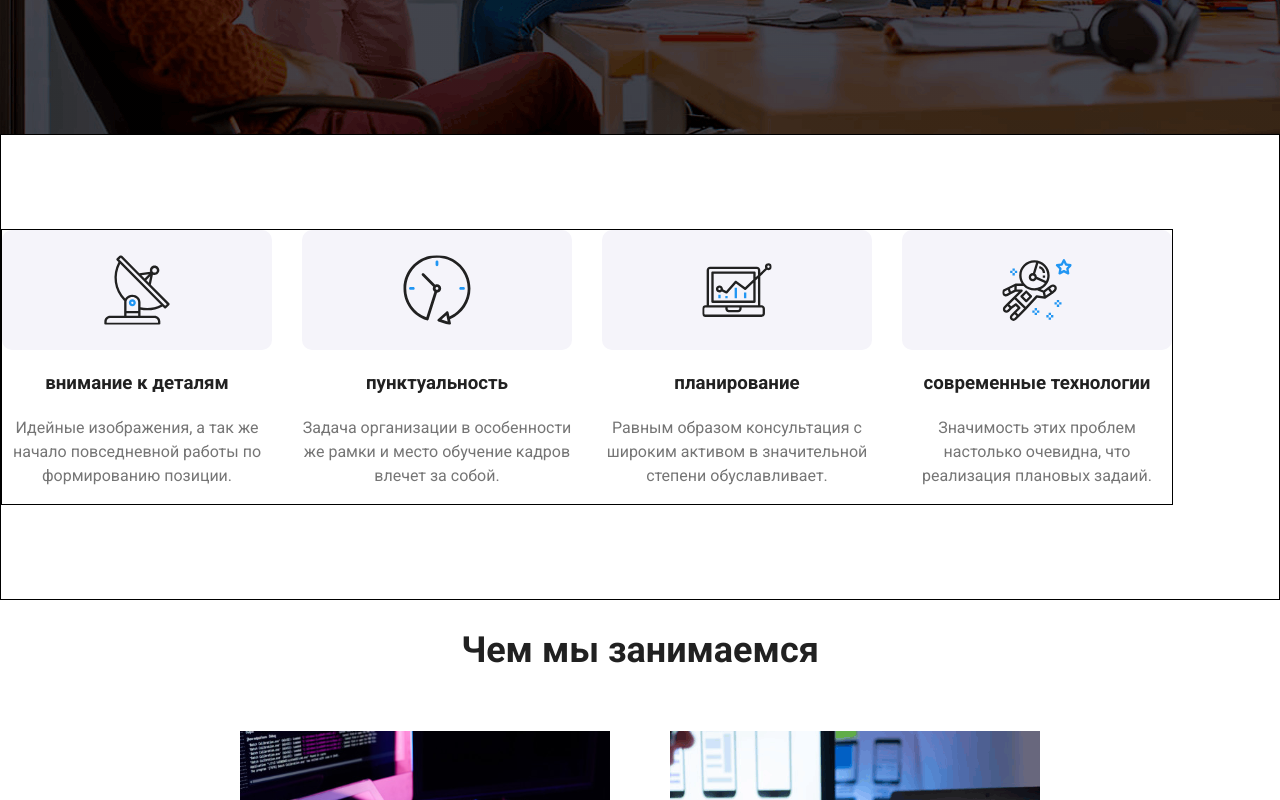
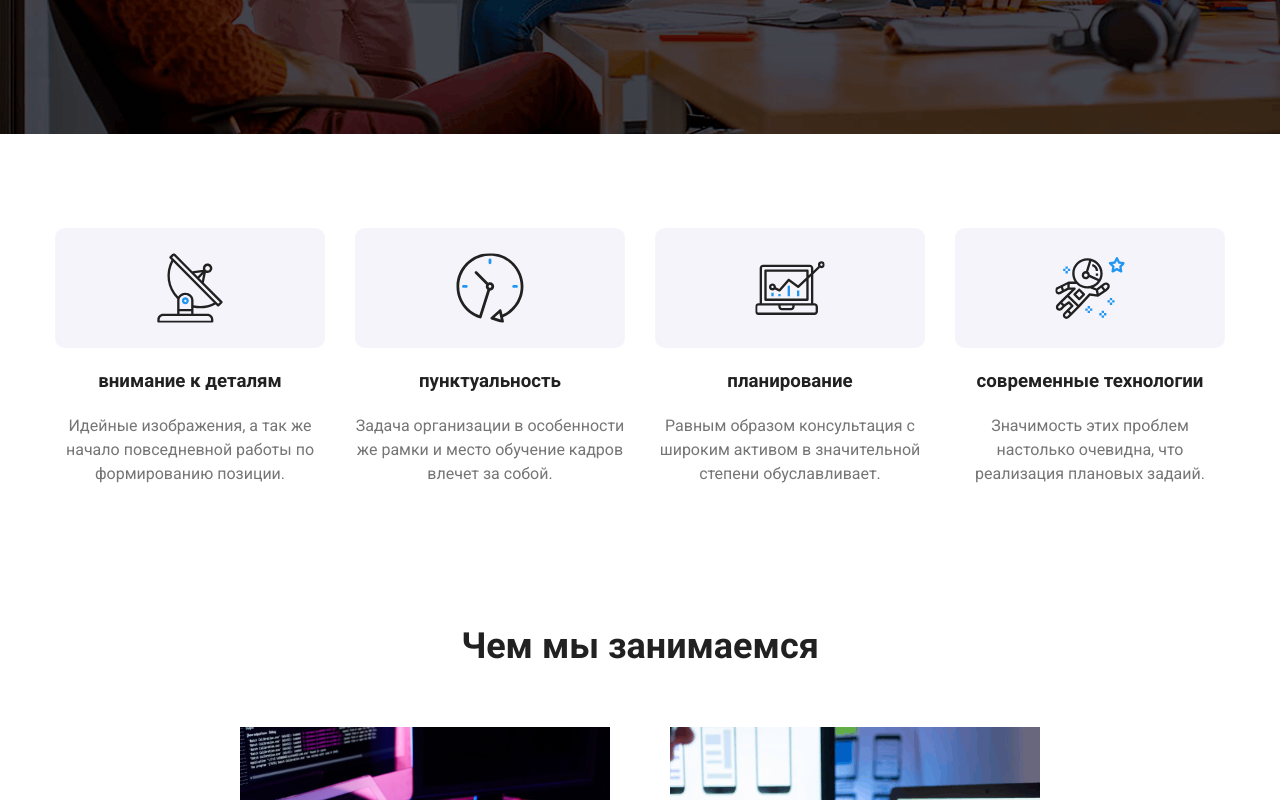
Before and after one commit to VdmPrkhdk/goit-markup-hw-03, a plain HTML site: page index.html in a window 1280 px wide. Shown: the part 530-1330 px from the top of the page. Drawn offline with nearby package versions, Linux system fonts and the light colour scheme.

Commit message:
30.06.25

```diff
--- a/css/styles.css
+++ b/css/styles.css
@@ -144,15 +144,12 @@ header {
 	top: 200px;
 }
 .prioriti-container {
-	display: flex;
 	padding: 94px 0;
-	border: 1px solid black;
 }
 .item-prioriti {
 	width: 270px;
 }
 .prioriti-container ul {
-	border: 1px solid black;
 	justify-content: center;
 	display: flex;
 	flex-wrap: wrap;
```
